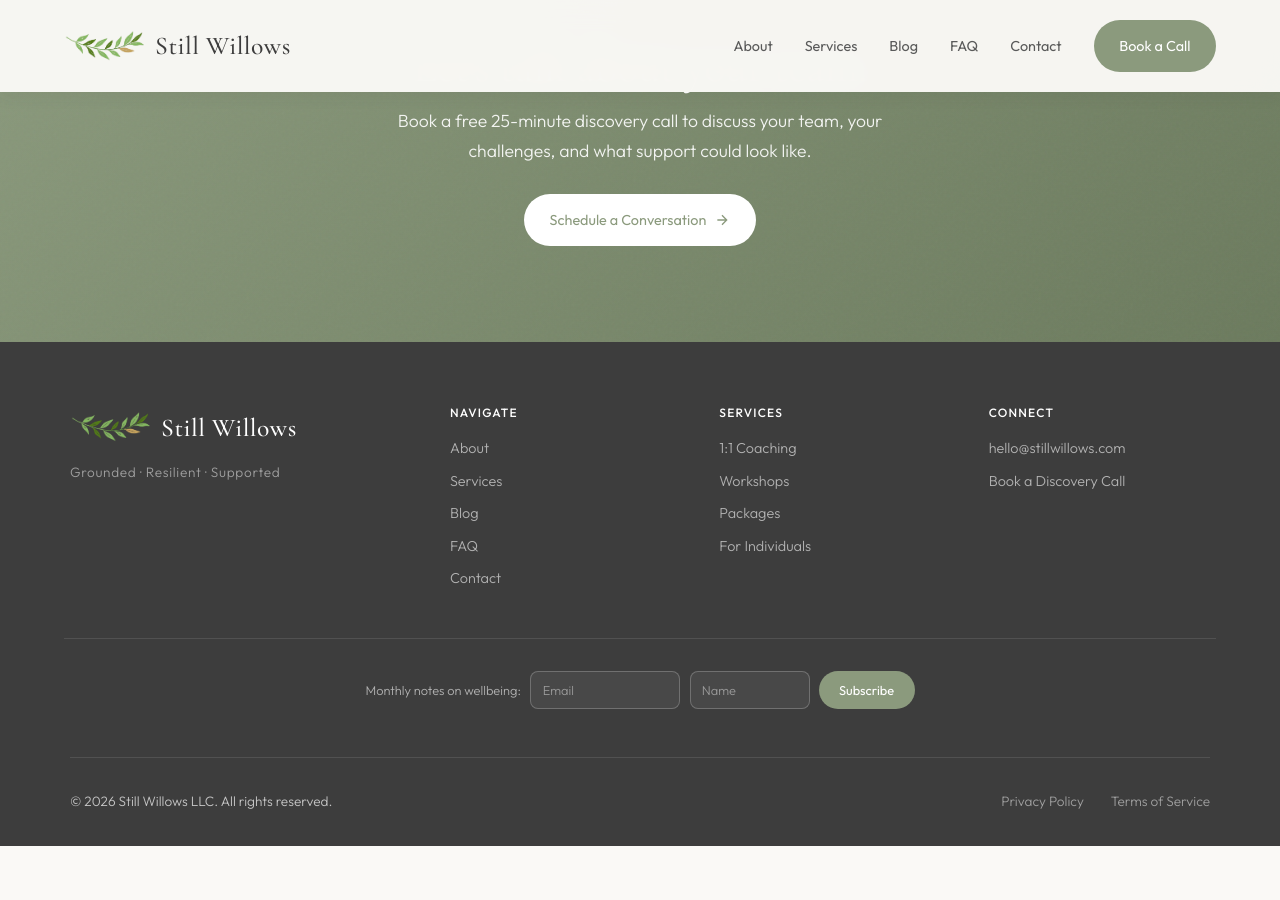
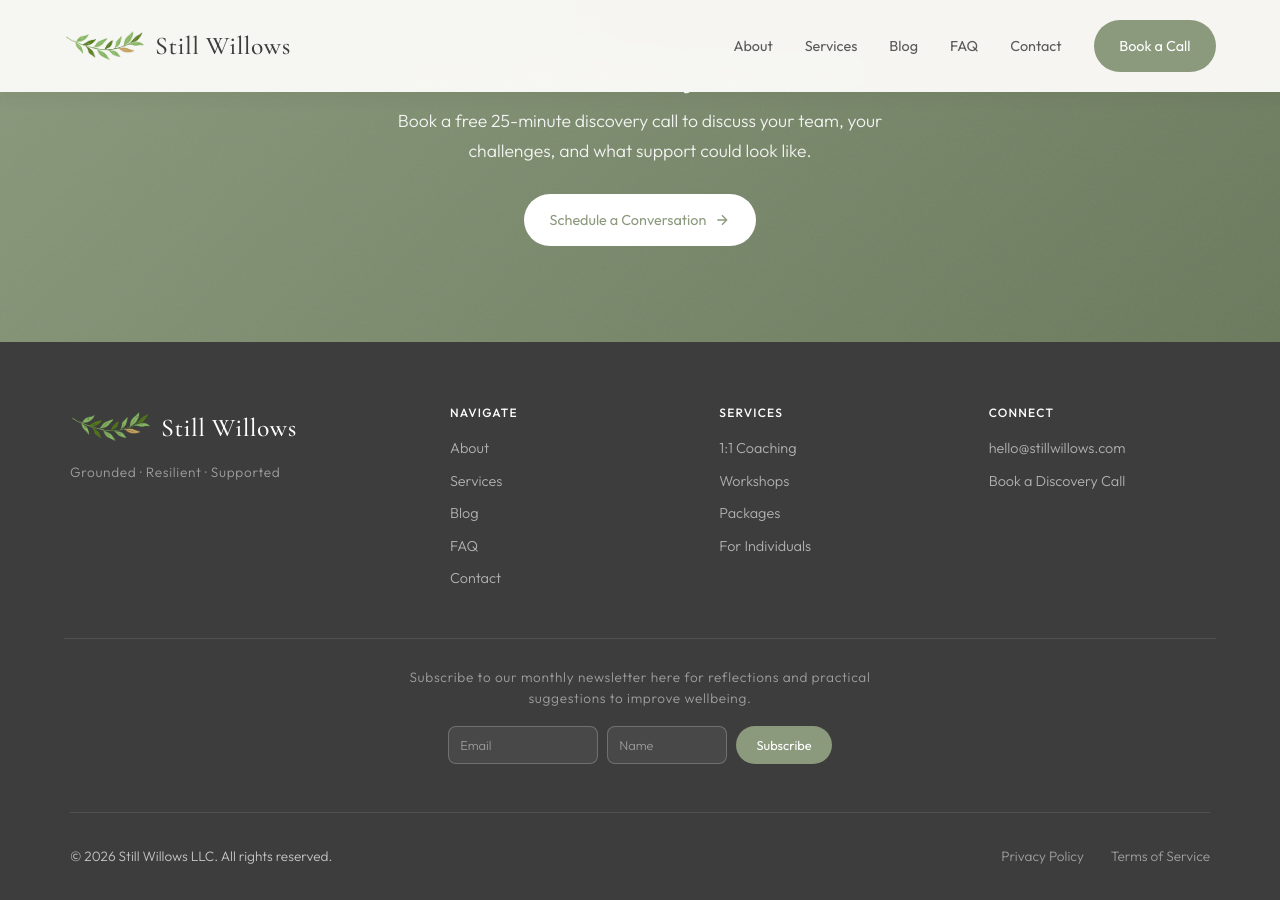
Before and after one commit to captainmike/stillwillows-website, a Jekyll site: the page built from index.md, in a window 1280 px wide and 900 px high, scrolled down 4456 px. Built offline with Jekyll 4.4.1, drawn with Linux system fonts in a browser that asks for light colours; comment, search, counter and statistics services are not loaded; before the commit the page ends 5302 px from its top, so only the background shows below that.

Commit message:
Stack footer newsletter copy above the row, fix label color
Swaps the short inline label for the full sentence copy, now on its
own centered line above the compact email/name/button row instead of
squeezed in beside it. Also fixes the label's color: it now uses the
exact same rgba(255,255,255,0.5) as .footer-tagline ("Grounded ·
Resilient · Supported") instead of whatever was rendering as a
blue-purple tint, with !important as a guard against the color being
overridden.

No script tags, element ids, hidden input names/values, or the form's
action/method were touched.
Co-Authored-By: Claude Sonnet 5 <noreply@anthropic.com>
Claude-Session: https://claude.ai/code/session_01Mw4ErnTp1PZACHf5pfyyKZ

```diff
--- a/_includes/footer.html
+++ b/_includes/footer.html
@@ -30,11 +30,10 @@
   </div>
 
   <div style="padding: 1.75rem 5% 0.25rem; margin-top: 2.5rem; border-top: 1px solid rgba(255,255,255,0.1); text-align:center; font-family: 'Outfit', sans-serif;">
+    <div style="font-size: 0.85rem; color: rgba(255,255,255,0.5) !important; letter-spacing: 0.05em; max-width: 520px; margin: 0 auto 0.85rem; line-height: 1.5;">
+      Subscribe to our monthly newsletter here for reflections and practical suggestions to improve wellbeing.
+    </div>
     <div style="display: flex; flex-wrap: wrap; align-items: center; justify-content: center; gap: 0.6rem; max-width: 1140px; margin: 0 auto;">
-      <span style="font-size: 0.8rem; color: rgba(255,255,255,0.6); white-space: nowrap;">
-        Monthly notes on wellbeing:
-      </span>
-
       <!-- REAL ZOHO QUICK FORM WIDGET — this is the only place this exact code should appear on any given page -->
       <!--Zoho Campaigns Web-Optin Form's Header Code Starts Here-->
       <script type="text/javascript" src="https://zgnp-zngp.maillist-manage.com/js/optin.min.js" onload="setupSF('sf3z77019f59b46cf360de0cbc9ef70dc48e3ce5692afe3b492f897adca3319764c7','ZCFORMVIEW',false,'light',false,'0')"></script>
```
